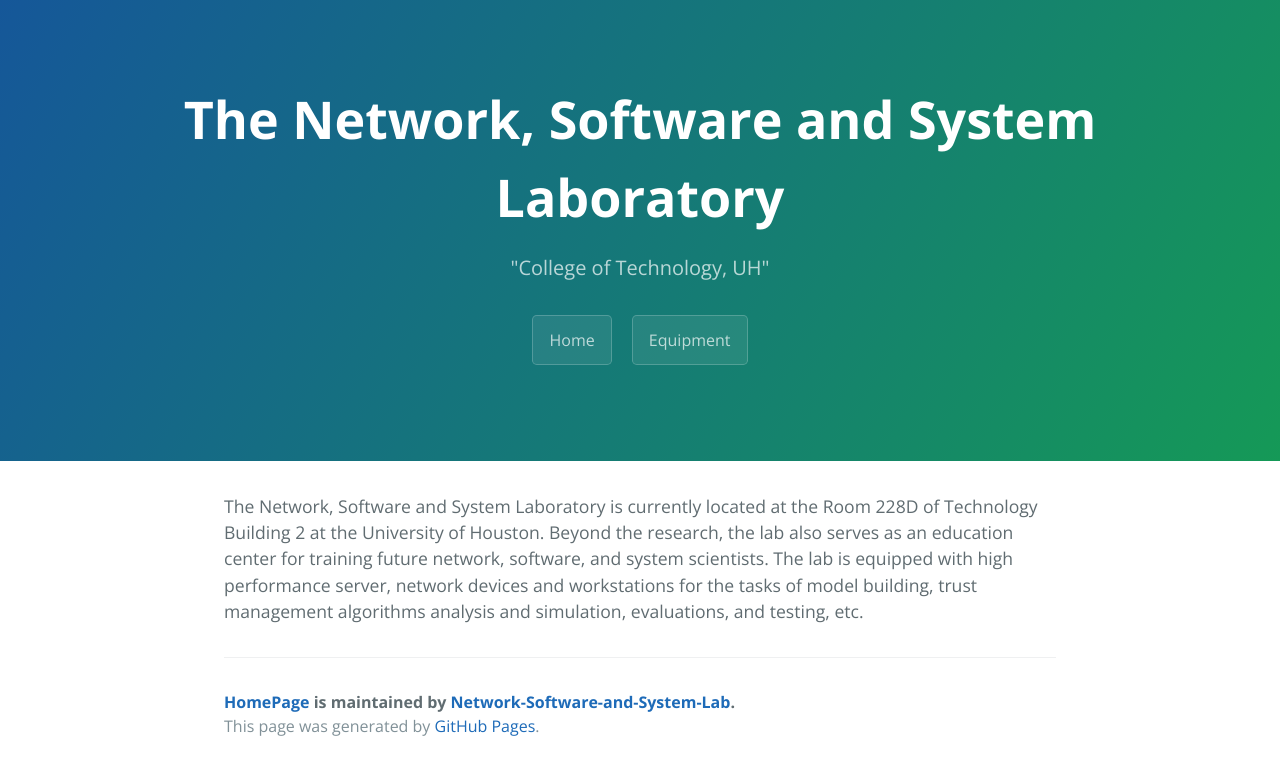
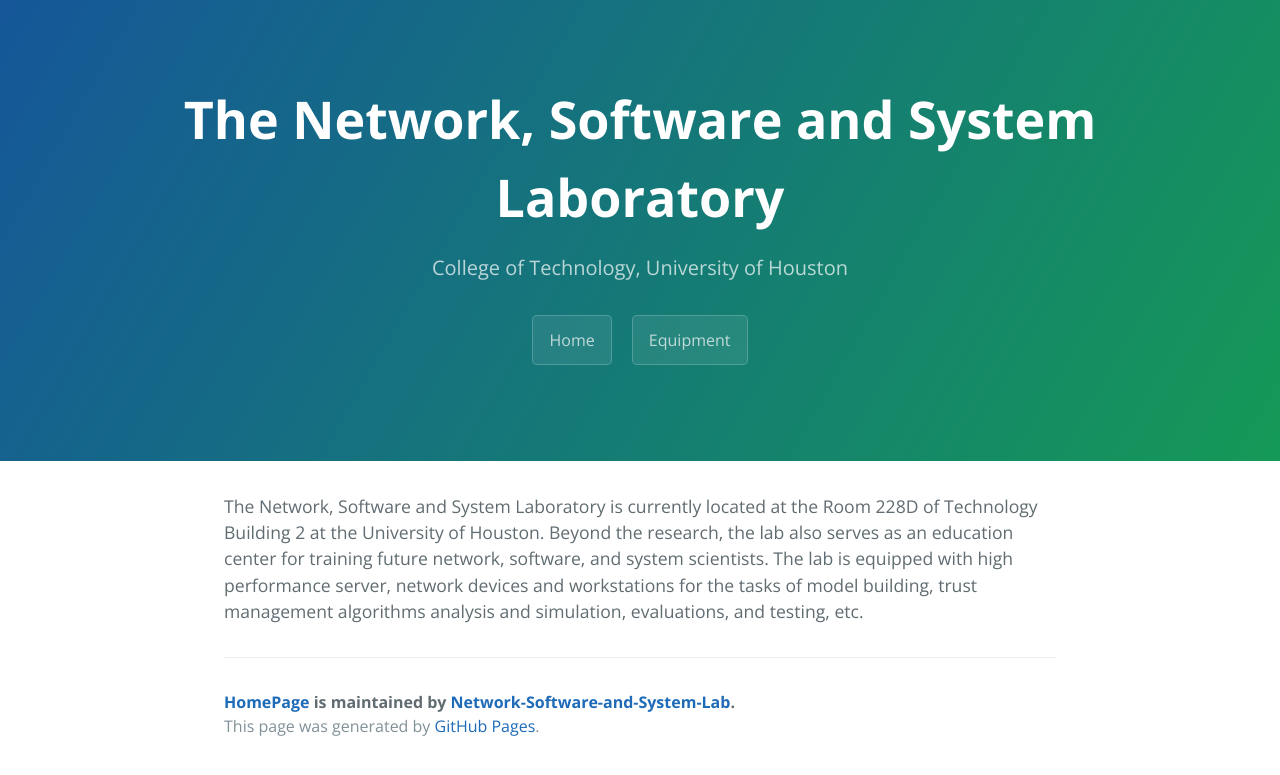
Before and after one commit to Network-Software-and-System-Lab/HomePage, a Jekyll site: the page built from index.md, in a window 1280 px wide. Shown: the top 775 px of the page. Built offline with Jekyll 4.4.1, drawn with Linux system fonts in a browser that asks for light colours.

Commit message:
Update default.html

```diff
--- a/_layouts/default.html
+++ b/_layouts/default.html
@@ -11,7 +11,7 @@
   <body>
     <section class="page-header">
       <h1 class="project-name">The Network, Software and System Laboratory</h1>
-      <h2 class="project-tagline">"College of Technology, UH"</h2>
+      <h2 class="project-tagline">College of Technology, University of Houston</h2>
       {% for page in site.pages %}
         <a href={{ page.filename }} class="btn">{{ page.title }}</a>
       {% endfor %}
```
